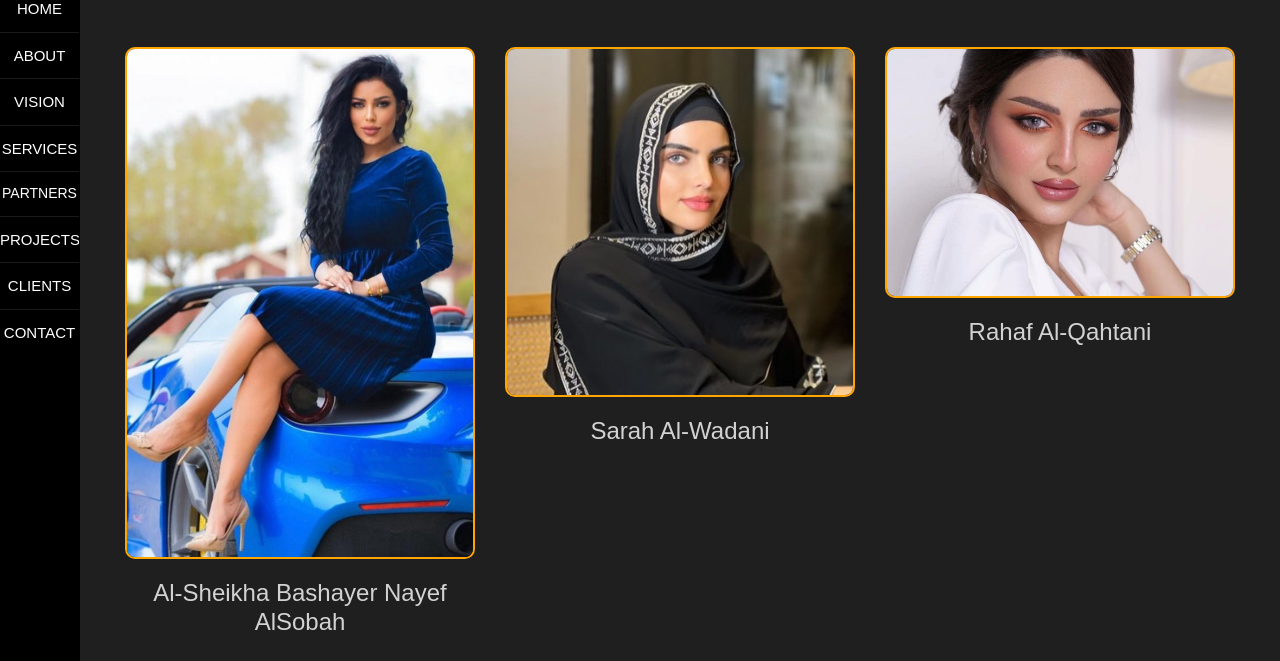
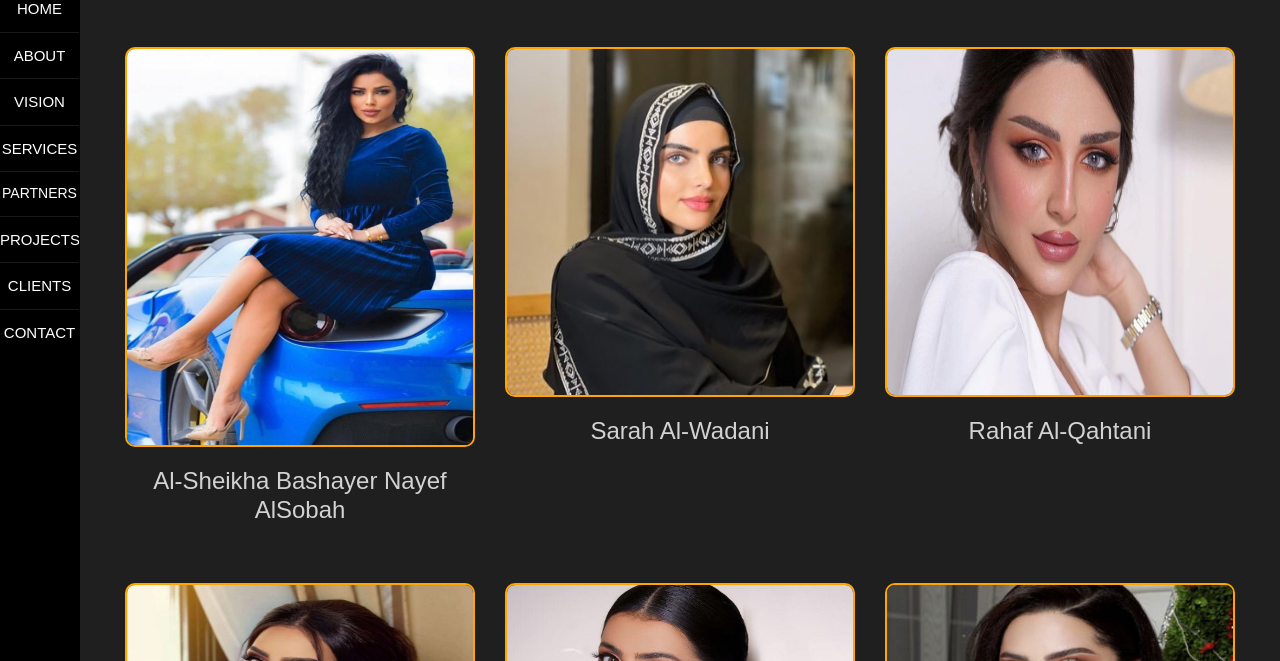
Before and after one commit to mahmoudadelgalalma7/work-review, a plain HTML site: page partners.html in a window 1280 px wide. Shown: the part 139-800 px from the top of the page. Drawn offline with nearby package versions, Linux system fonts and the light colour scheme; some packages are replaced by stand-ins of ours; a script that the page names is missing.

Commit message:
edit-img

```diff
--- a/static/css/style-ar.css
+++ b/static/css/style-ar.css
@@ -2180,6 +2180,13 @@ footer .row:last-of-type p {
 
 }
 
+@media(min-width:992px) {
+  .partners-row img{
+    min-height: 350px;
+    max-height: 400px;
+  }
+}
+
 .partners-row img:hover{
   transform: scale(1.1,1.1)  rotate(-5deg) ;
   transition:transform .5s ;
--- a/static/css/style.css
+++ b/static/css/style.css
@@ -2163,6 +2163,14 @@ footer .row:last-of-type p {
   width:100%;
   border-radius:10px;
 
+
+}
+
+@media(min-width:992px) {
+  .partners-row img{
+    min-height: 350px;
+    max-height: 400px;
+  }
 }
 
 .partners-row img:hover{
```
Also changed, not shown: 1 other file.
